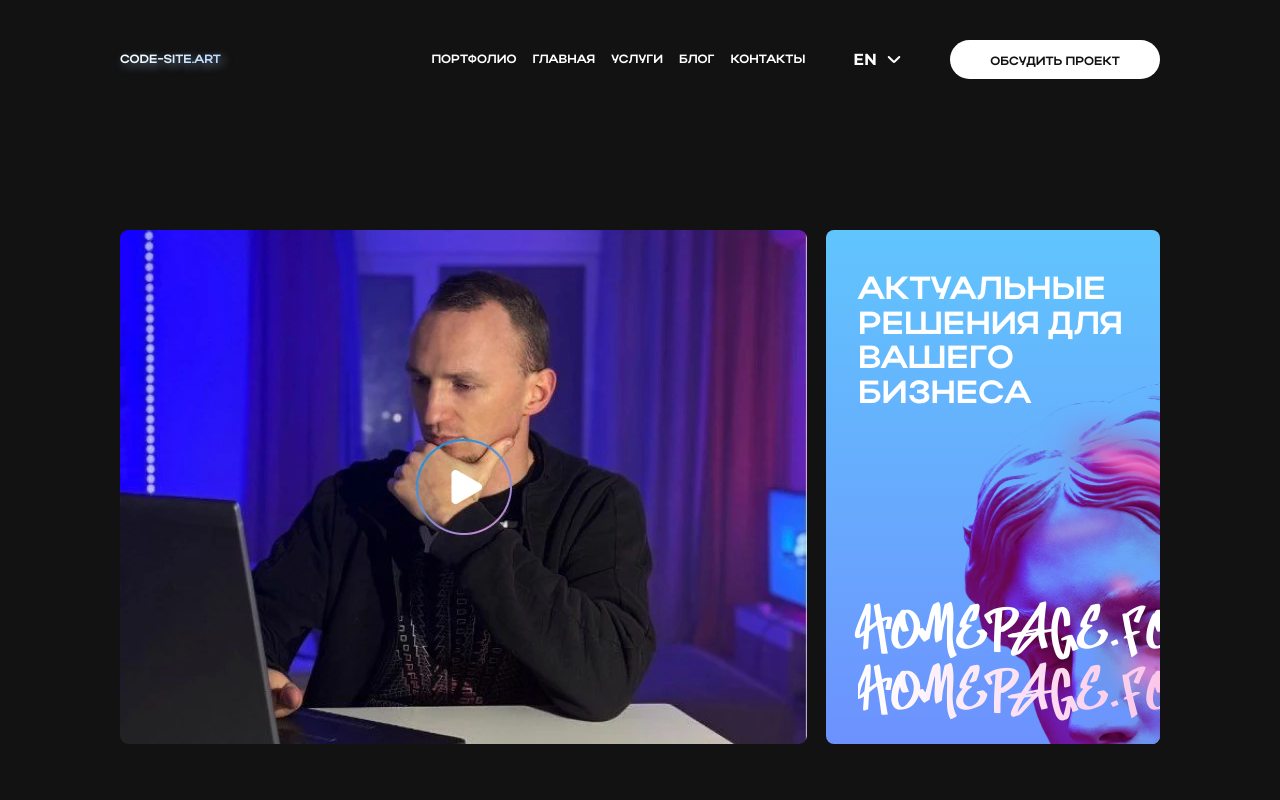
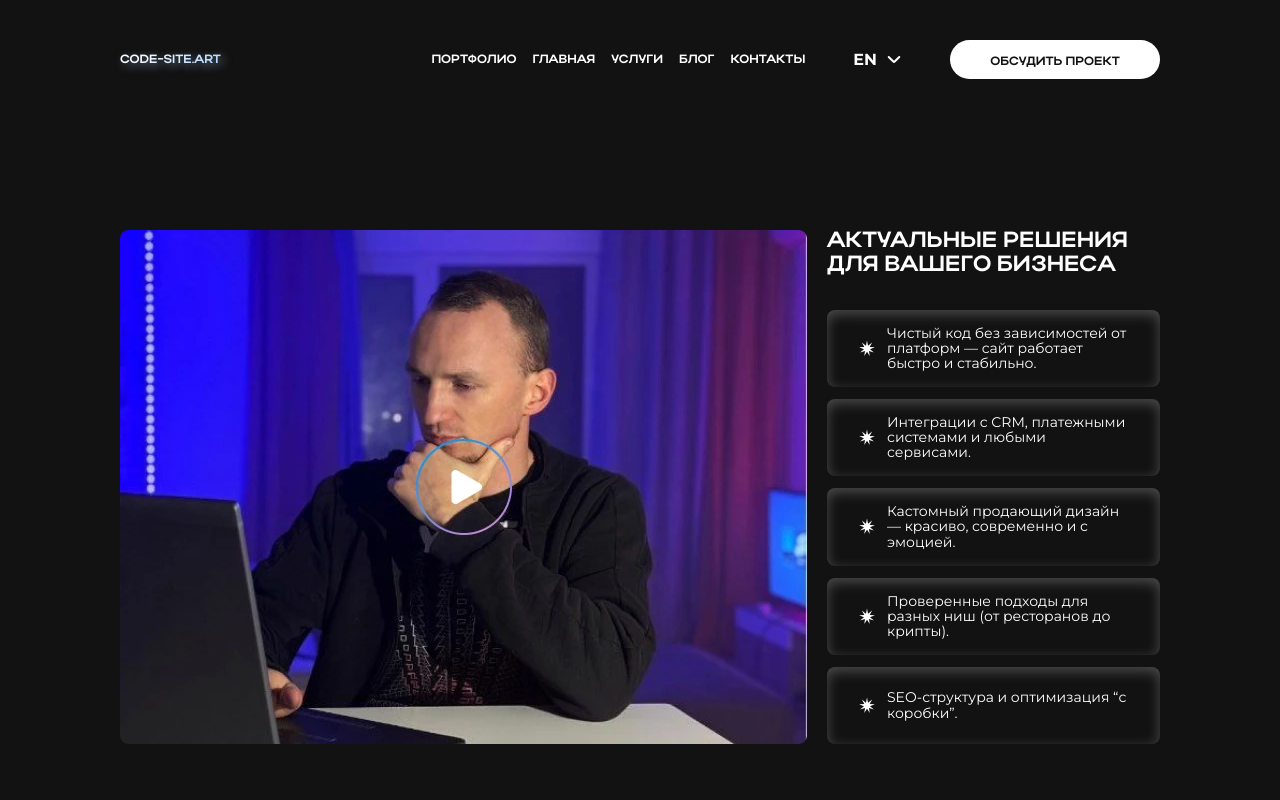
Before and after one commit to cyanidium-dev/code-site-frontend, a Next.js app: page /en in a window 1280 px wide. Shown: the top 800 px of the page. Built offline with nearby package versions, Linux system fonts and the light colour scheme.

Commit message:
updated founder section

```diff
--- /dev/null
+++ b/src/components/homePage/founder/BenefitsList.tsx
@@ -0,0 +1,29 @@
+import StarIcon from "@/components/shared/icons/StarIcon";
+import { useTranslations } from "next-intl";
+
+export default function BenefitsList() {
+  const t = useTranslations("homePage.founder");
+
+  const benefitsList = [
+    t("descriptionOne"),
+    t("descriptionTwo"),
+    t("descriptionThree"),
+    t("descriptionFour"),
+    t("descriptionFive"),
+  ];
+
+  return (
+    <ul className="flex flex-col gap-3">
+      {benefitsList.map((benefit, idx) => (
+        <li
+          key={idx}
+          className="flex items-center gap-3 min-h-[77px] px-8 py-4 backdrop-blur-[5px]"
+        >
+          <div className="absolute z-10 inset-0 rounded-[8px] shadow-[inset_0px_4px_12.6px_rgba(255,255,255,0.25)] pointer-events-none" />
+          <StarIcon className="shrink-0" />
+          <p className="text-[14px] font-normal leading-[108%]">{benefit}</p>
+        </li>
+      ))}
+    </ul>
+  );
+}
--- a/src/components/homePage/founder/Founder.tsx
+++ b/src/components/homePage/founder/Founder.tsx
@@ -1,13 +1,14 @@
 import Container from "@/components/shared/container/Container";
 import { useTranslations } from "next-intl";
 import Image from "next/image";
+import BenefitsList from "./BenefitsList";
 
 export default function Founder() {
   const t = useTranslations("homePage.founder");
 
   return (
     <section className="pt-30 xl:pt-[130px]">
-      <Container className="md:flex gap-[19px]">
+      <Container className="flex flex-col md:flex-row gap-12 md:gap-5">
         <div className="relative rounded-[8px] overflow-hidden w-full md:w-[calc(100%-19px-334px)] h-[514px]">
           <Image
             src="/images/homePage/founder/founder.webp"
@@ -17,32 +18,11 @@ export default function Founder() {
           />
         </div>
 
-        <div className="relative z-10 hidden md:flex flex-col justify-between w-[334px] h-auto px-8 pt-11 pb-[25px] rounded-[8px] overflow-hidden bg-[linear-gradient(180deg,#61C5FD_0%,#6D92FE_100%)]">
-          <p className="font-actay text-[32px] font-bold leading-[108%] uppercase">
+        <div className="md:w-[333px]">
+          <h2 className="mb-8 font-actay text-[22px] font-bold leading-[108%] uppercase">
             {t("actualSolutions")}
-          </p>
-          <p className="relative z-10 font-guano-apes text-[61px] uppercase leading-none">
-            {t("designOne")}
-            <br />
-            <span className=" text-transparent bg-clip-text bg-[linear-gradient(90deg,_#ffffff_0%,_#F671C8_100%)]">
-              {" "}
-              {t("designTwo")}
-            </span>
-          </p>
-          <Image
-            src="/images/homePage/founder/figure.webp"
-            alt="figure"
-            width={240}
-            height={380}
-            className="absolute right-0 bottom-0 mix-blend-darken"
-          />
-          <Image
-            src="/images/homePage/founder/drops.svg"
-            alt="figure"
-            width="184"
-            height="350"
-            className="absolute z-5 right-0 bottom-[23px]"
-          />
+          </h2>
+          <BenefitsList />
         </div>
       </Container>
     </section>
--- a/src/components/shared/header/Header.tsx
+++ b/src/components/shared/header/Header.tsx
@@ -25,7 +25,7 @@ export default function Header() {
     <header className="fixed top-0 left-0 z-50 py-6 xl:py-10 w-dvw">
       <Container className="relative flex items-center justify-between">
         <div
-          className={`absolute -top-3 md:-top-6 left-0 w-full h-16 xl:h-17 rounded-full z-[-20] transition duration-500 ease-in-out ${
+          className={`absolute -top-3 md:-top-6 lg:-top-3 xl:-top-4 left-0 w-full h-16 xl:h-17 rounded-full z-[-20] transition duration-500 ease-in-out ${
             isScrolled
               ? "bg-black/30 backdrop-blur-md shadow-[inset_0px_2px_16px_rgba(255,255,255,0.25)]"
               : "bg-transparent"
--- /dev/null
+++ b/src/components/shared/icons/StarIcon.tsx
@@ -0,0 +1,22 @@
+interface StarIconProps {
+  className?: string;
+}
+
+export default function StarIcon({ className = "" }: StarIconProps) {
+  return (
+    <svg
+      xmlns="http://www.w3.org/2000/svg"
+      width="16"
+      height="17"
+      viewBox="0 0 16 17"
+      fill="none"
+      aria-label="star icon"
+      className={className}
+    >
+      <path
+        d="M8 0.599976L9.04512 5.72853L13.1423 2.47162L10.6463 7.07211L15.8785 7.21079L11.0093 9.1306L14.9282 12.6L9.96418 10.9408L10.7362 16.1175L8 11.6557L5.26384 16.1175L6.03582 10.9408L1.0718 12.6L4.99069 9.1306L0.121538 7.21079L5.35366 7.07211L2.8577 2.47162L6.95488 5.72853L8 0.599976Z"
+        fill="white"
+      />
+    </svg>
+  );
+}
```
